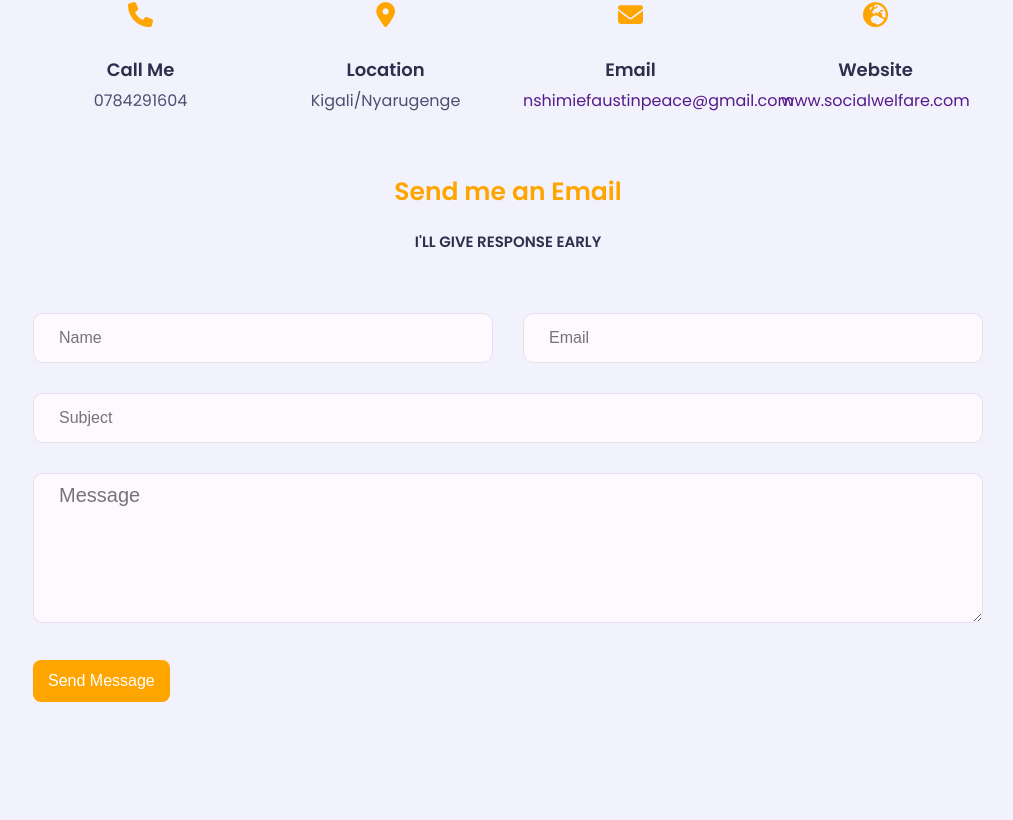
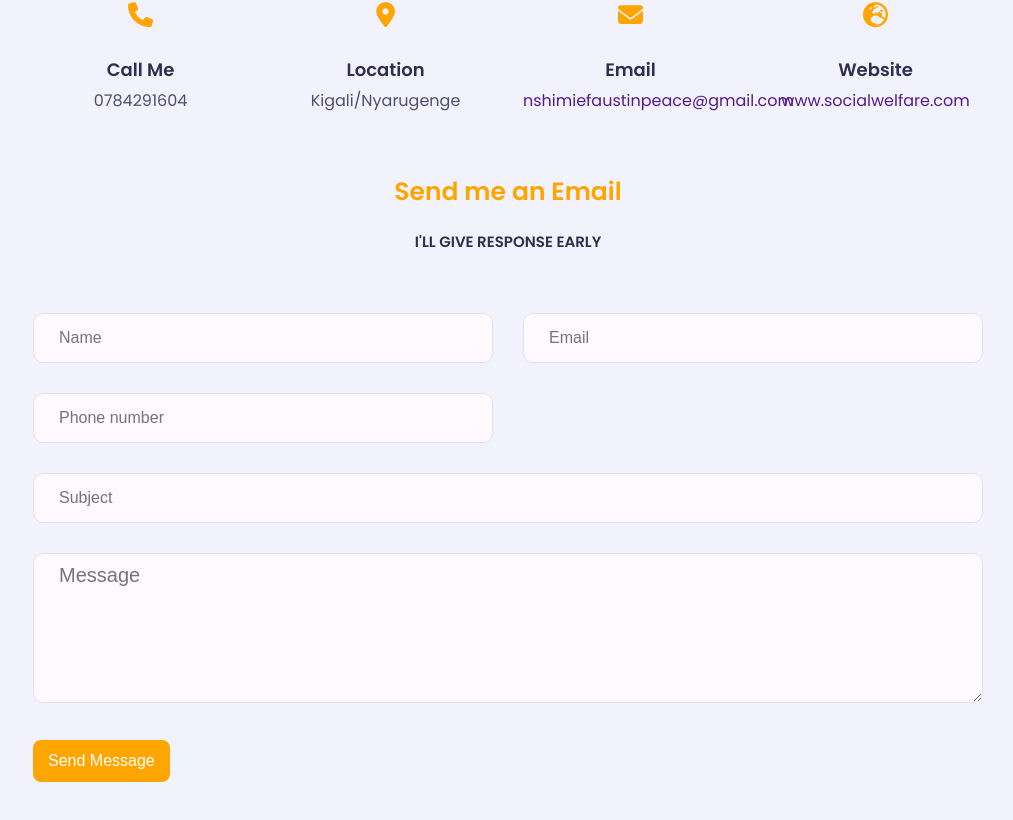
Before and after one commit to faustin12-g/protofolio-webpage, a plain HTML site: page index.html in a window 1280 px wide. Shown: the part 4878-5698 px from the top of the page, without its empty margins (267-1280 px from the left). Drawn offline with nearby package versions, Linux system fonts and the light colour scheme.

Commit message:
Update index.html

```diff
--- a/index.html
+++ b/index.html
@@ -540,6 +540,11 @@
                                         <input type="email" name="email" class="form-control" id="email" placeholder="Email" required>
                                     </div>
                                 </div>
+                                <div class="form-item col-6 padd-15">
+                                    <div class="form-group">
+                                        <input type="text" name="Phone" class="form-control" id="phone" placeholder="Phone number" required>
+                                    </div>
+                                </div>
 
                             </div>
                             <div class="row">
```
